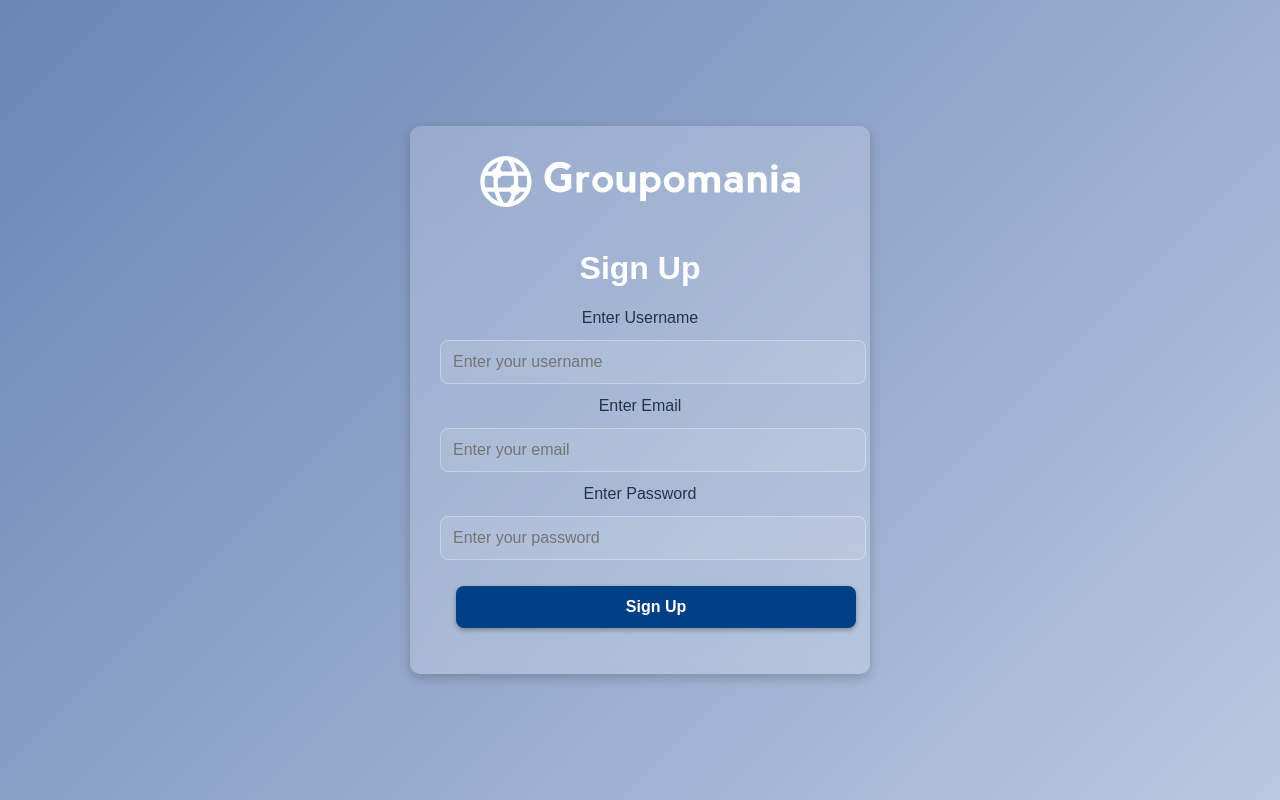
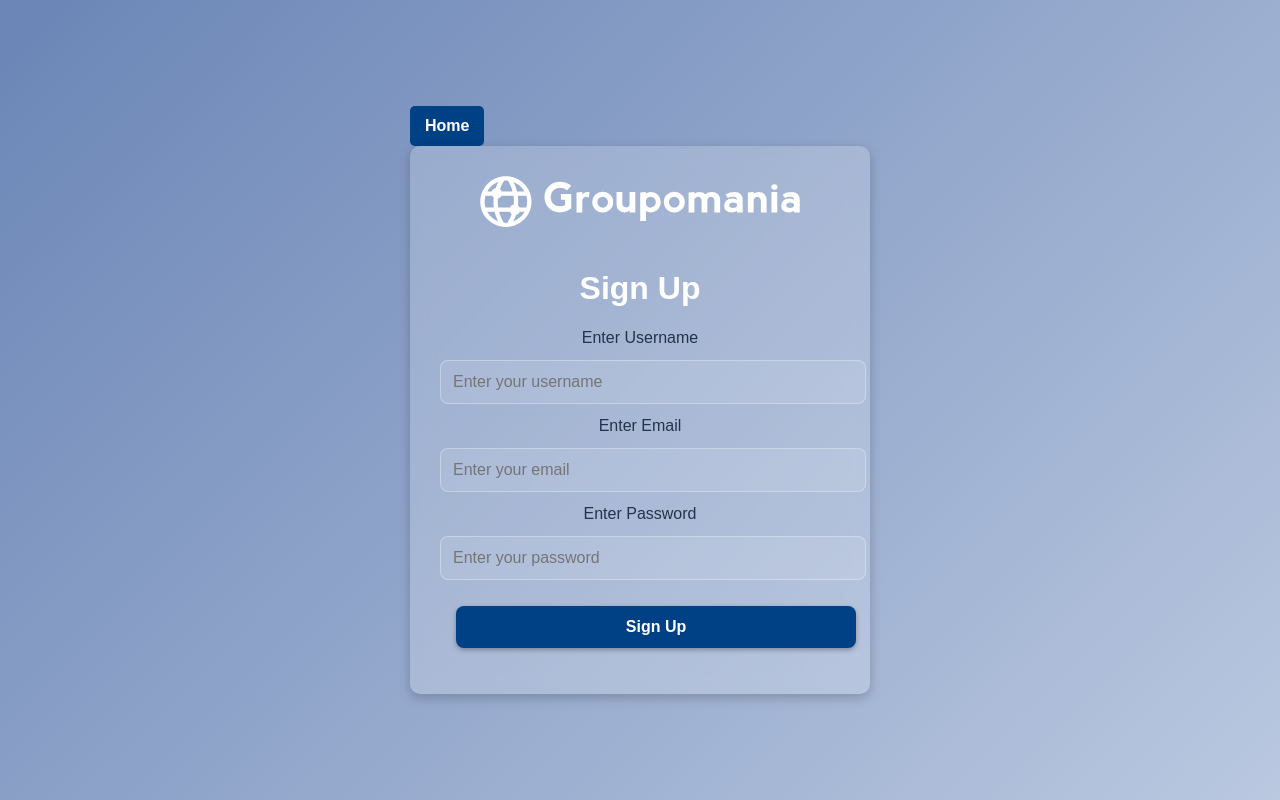
Before and after one commit to Meera-Manikandan/react-sql-teams-chat, a React (Vite) app in the folder frontend/: page /signup in a window 1280 px wide. Built offline with nearby package versions, Linux system fonts and the light colour scheme.

Commit message:
Some styling included

```diff
--- a/frontend/src/components/Auth/Login.jsx
+++ b/frontend/src/components/Auth/Login.jsx
@@ -1,6 +1,6 @@
 import React, { useState } from "react";
 import axios from "axios";
-import { useNavigate } from "react-router-dom";
+import { useNavigate, Link } from "react-router-dom";
 import { validateEmail, validatePassword } from "../../utils/validation";
 import logo from "../../assets/icon-left-font-monochrome-white.svg";
 import "../../styles/Auth.css";
@@ -49,6 +49,10 @@ function Login() {
   };
 
   return (
+    <div className="auth-page">
+      <Link to="/" className="home-link">
+        Home
+      </Link>
       <div className="auth-container">
         <span>
           <img src={logo} alt="Company Logo" className="auth-logo" />
@@ -73,6 +77,7 @@ function Login() {
         />
         <button onClick={handleLogin}>Login</button>
       </div>
+    </div>
   );
 }
 
--- a/frontend/src/components/Auth/SignUp.jsx
+++ b/frontend/src/components/Auth/SignUp.jsx
@@ -1,6 +1,6 @@
 import React, { useState } from "react";
 import axios from "axios";
-import { useNavigate } from "react-router-dom";
+import { useNavigate, Link } from "react-router-dom";
 import "../../styles/Auth.css";
 import logo from "../../assets/icon-left-font-monochrome-white.svg";
 function SignUp() {
@@ -28,6 +28,10 @@ function SignUp() {
   };
 
   return (
+    <div className="auth-page">
+      <Link to="/" className="home-link">
+        Home
+      </Link>
       <div className="auth-container">
         <span>
           <img src={logo} alt="Company Logo" className="auth-logo" />
@@ -69,6 +73,7 @@ function SignUp() {
 
         <button onClick={handleSignup}>Sign Up</button>
       </div>
+    </div>
   );
 }
 
--- a/frontend/src/styles/Auth.css
+++ b/frontend/src/styles/Auth.css
@@ -77,13 +77,31 @@
   outline-offset: 3px;
 }
 
+.home-link {
+  display: block;
+  width: fit-content;
+  font-size: 1rem;
+  color: #ffffff;
+  background: #004085;
+  padding: 8px 15px;
+  border-radius: 5px;
+  text-decoration: none;
+  font-weight: bold;
+  transition: background 0.3s ease;
+}
+
+.home-link:hover {
+  background: #002752;
+}
+
 /* Error Message */
 .error {
-  color: #ff6b6b;
+  color: #7d0000;
   font-size: 1rem;
-  background: rgba(255, 0, 0, 0.2);
+  background: #f8d7da;
   padding: 8px;
   border-radius: 5px;
   margin-bottom: 15px;
   text-align: center;
+  border: 1px solid #dc3545;
 }
```
Lines whose indentation alone changed are shown as unchanged.
